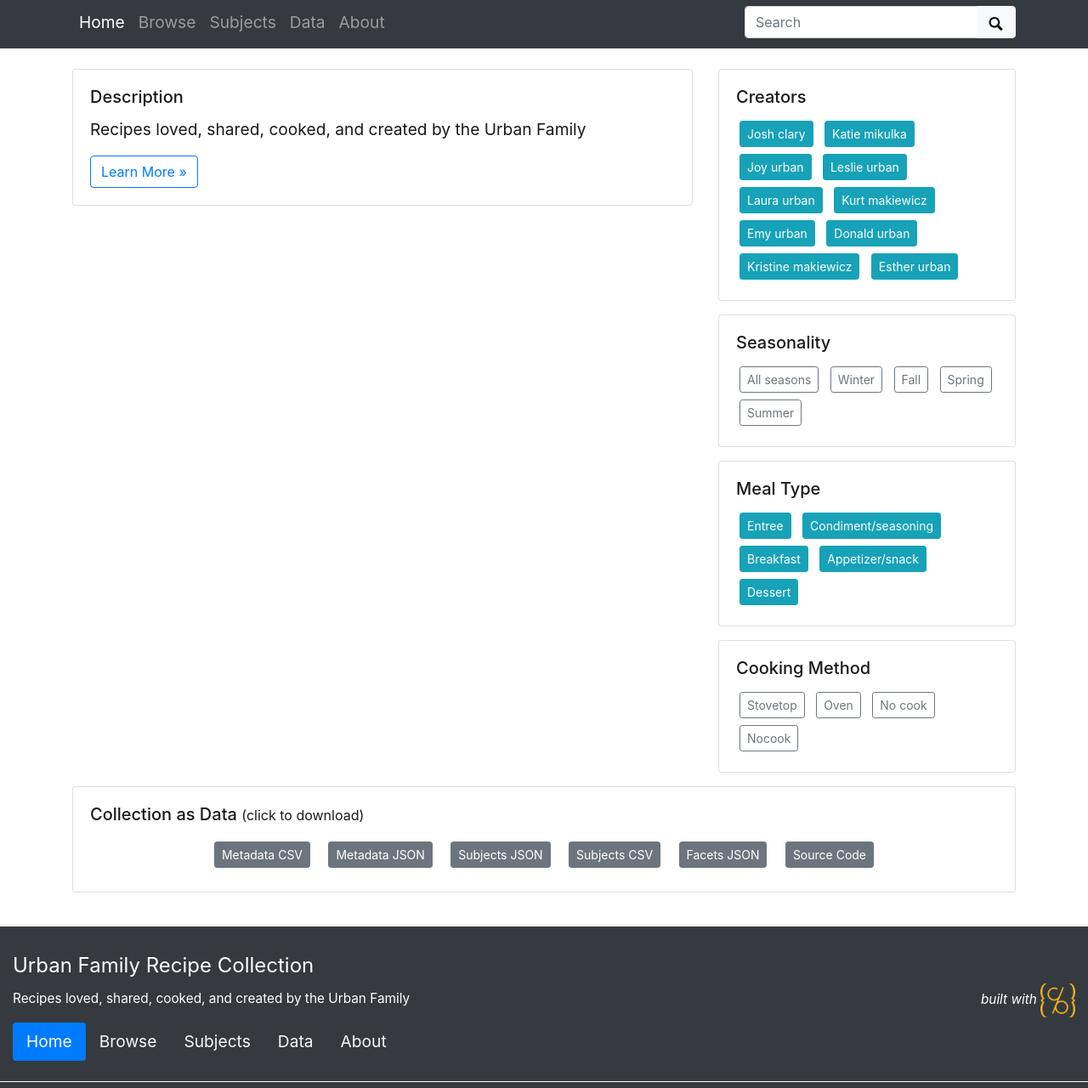
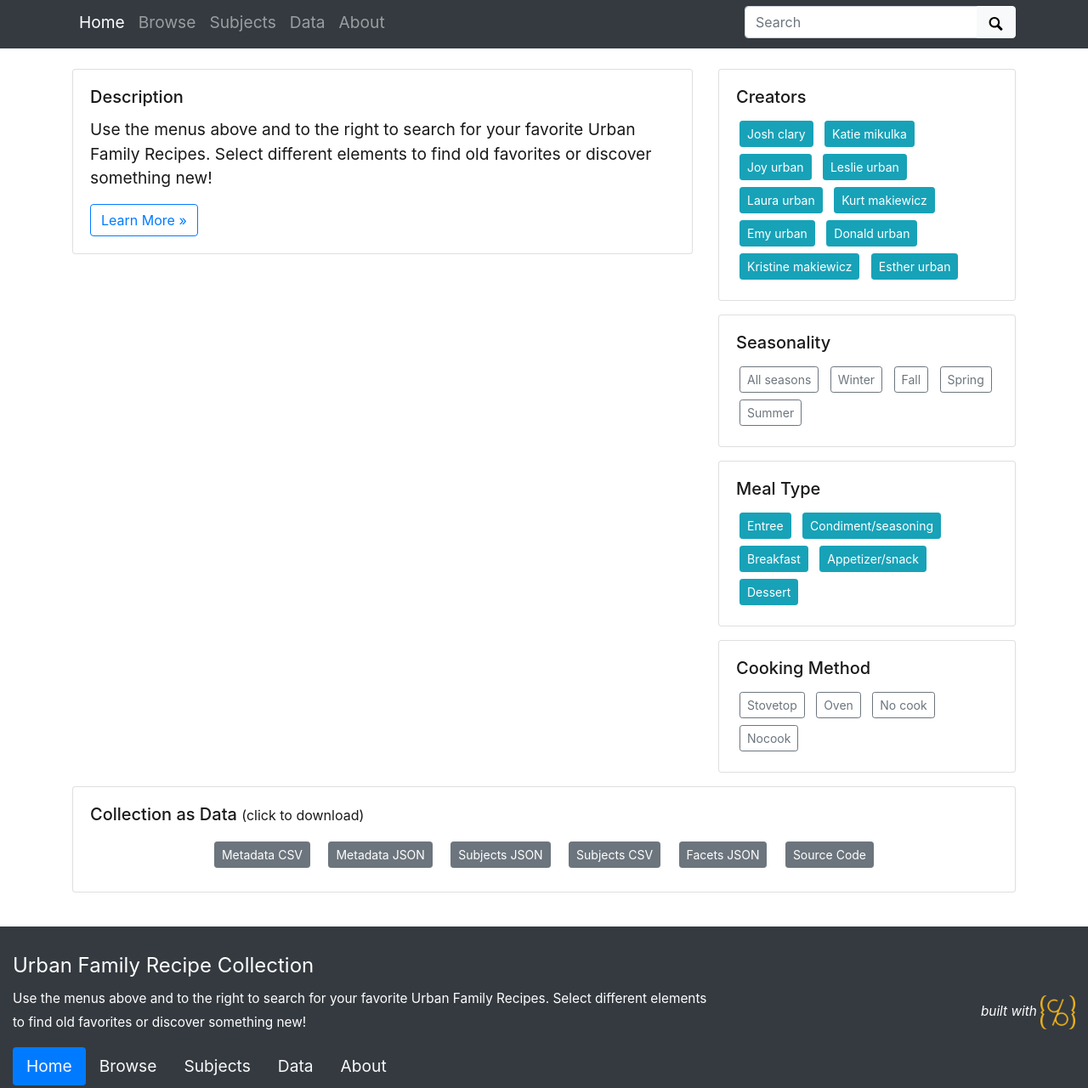
Before and after one commit to KatieMik/Urban-Family-Recipe-Collection, a Jekyll site: the page built from index.md, in a window 1280 px wide and 1400 px high, scrolled down 196 px, cut to the strip 120-1400 px from the top of the window. Shown: the whole strip at 85% size. Built offline with Jekyll 4.4.1, drawn with Linux system fonts in a browser that asks for light colours.

Commit message:
update description

```diff
--- a/_config.yml
+++ b/_config.yml
@@ -25,7 +25,7 @@ title: Urban Family Recipe Collection
 tagline: Recipes Cooked & Shared by the Urban Family
 # description appears in meta tags and other locations
 # this description might appear in search result lists, keep around 160 characters max
-description: "Recipes loved, shared, cooked, and created by the Urban Family"
+description: "Use the menus above and to the right to search for your favorite Urban Family Recipes. Select different elements to find old favorites or discover something new!"
 # creator of the digital collection, to appear in meta tags; we typically use our GitHub usernames but feel free to just use your name
 author: Katie Mikulka
 
```
